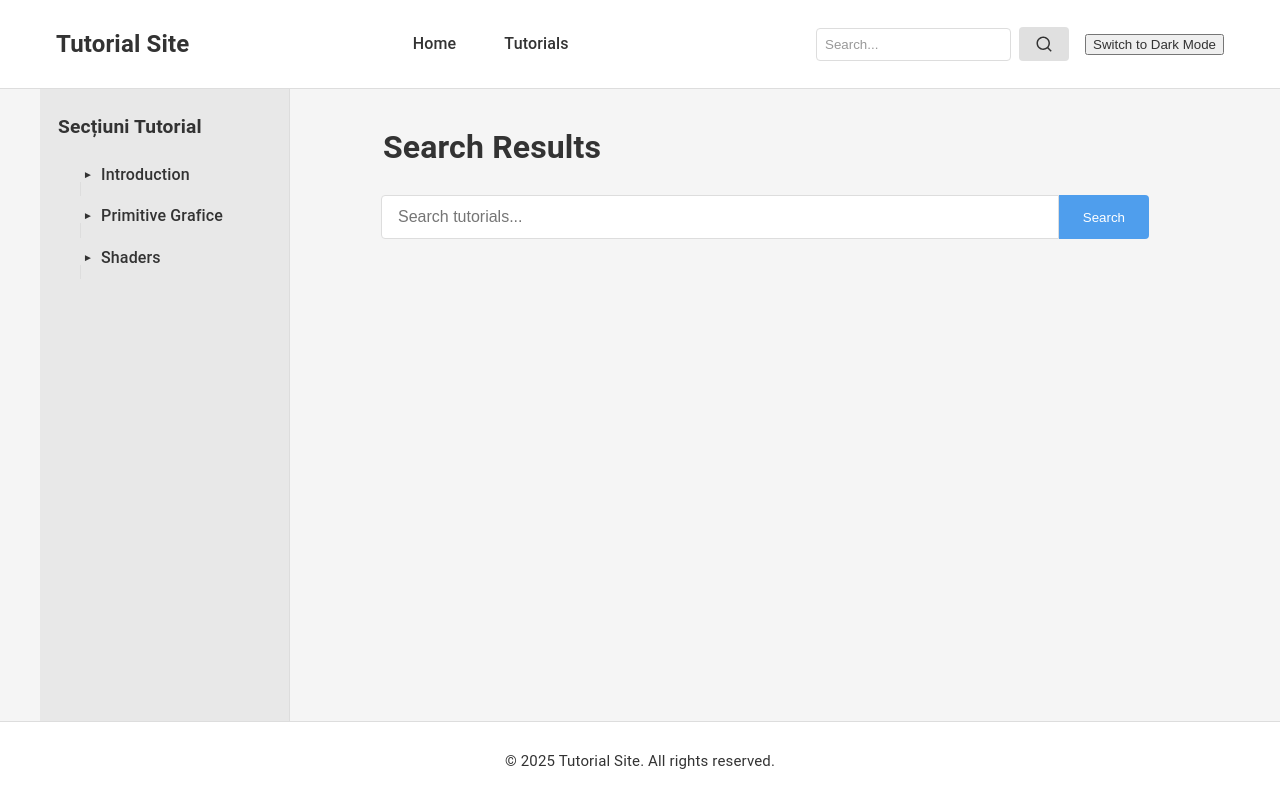
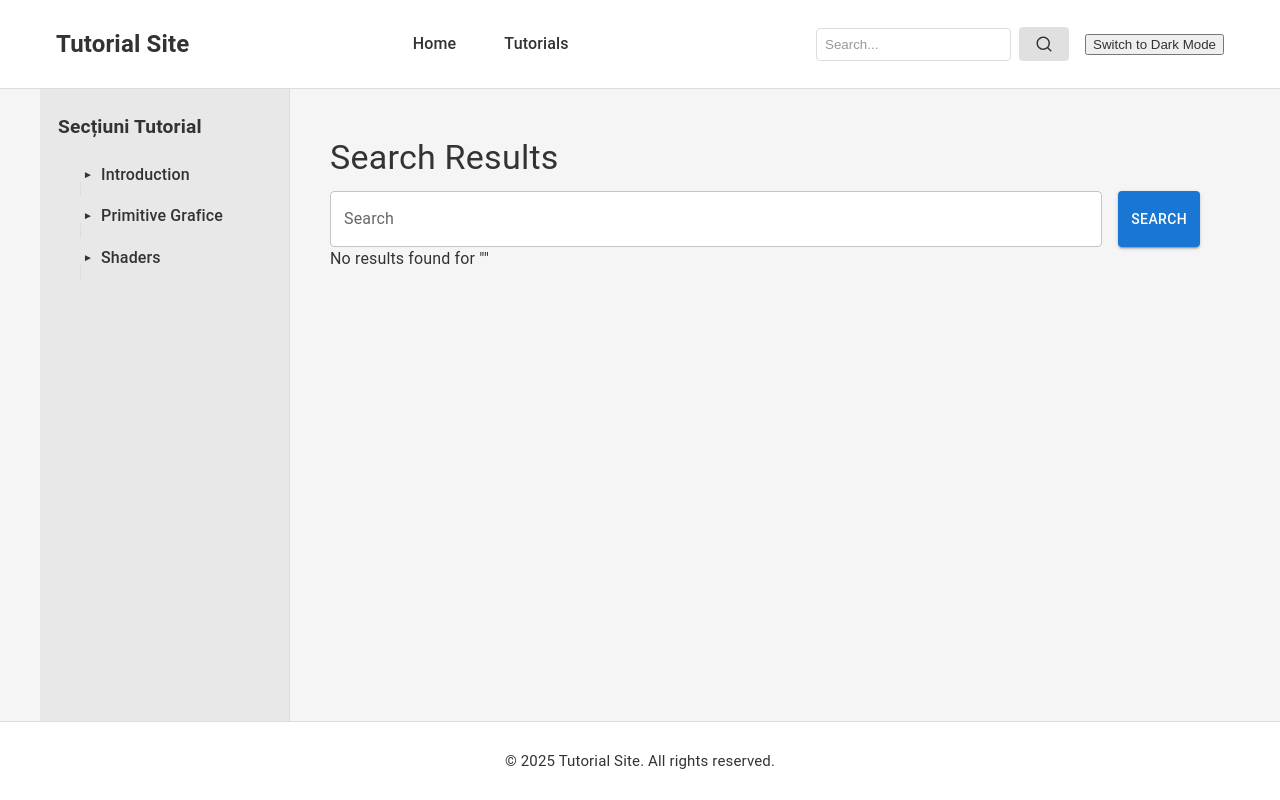
Before and after one commit to Lung-Alexandra/tutorial-site, a Next.js app: page /search in a window 1280 px wide. Built offline with nearby package versions, Linux system fonts and the light colour scheme.

Commit message:
refactor, converted to mui components

```diff
--- a/pages/search.tsx
+++ /dev/null
@@ -1,139 +0,0 @@
-import { useState, useEffect } from 'react';
-import { useRouter } from 'next/router';
-import Layout from '../components/Layout';
-import Link from 'next/link';
-import { getNavigation } from '../lib/navigation';
-import {Button, Grid} from "@mui/material";
-import ResultCard, {ResultCardState} from "./search/ResultCard";
-
-// Funcție pentru evidențierea termenului căutat
-
-export interface SearchResult {
-    title: string;
-    url: string;
-    snippets: string[];
-}
-
-export default function Search({ navigation, initialResults = [], initialQuery = '' }) {
-    const router = useRouter();
-    const [searchTerm, setSearchTerm] = useState<string>(initialQuery);
-    const [results, setResults] = useState<SearchResult[]>(initialResults);
-    const [loading, setLoading] = useState(false);
-    const [error, setError] = useState(null);
-
-    // Efectuăm căutarea atunci când query-ul se schimbă
-    useEffect(() => {
-        const query = router.query.q;
-
-        if (query) {
-            setSearchTerm(query);
-            performSearch(query);
-        }
-    }, [router.query.q]);
-
-    // Funcție pentru efectuarea căutării
-    const performSearch = async (query) => {
-        if (!query) return;
-
-        setLoading(true);
-        setError(null);
-
-        try {
-            const response = await fetch(`/api/search?q=${encodeURIComponent(query)}`);
-
-            if (!response.ok) {
-                throw new Error('Search request failed');
-            }
-
-            const data = await response.json();
-            setResults(data);
-        } catch (err) {
-            console.error('Search error:', err);
-            setError('An error occurred while searching. Please try again.');
-        } finally {
-            setLoading(false);
-        }
-    };
-
-    return (
-        <Layout nav={navigation} metadata={{ title: `Search Results for "${searchTerm}"`, description: `Search results for "${searchTerm}" in our tutorials` }}>
-            <div className="search-page">
-                <h1>Search Results</h1>
-
-                {/* Afișăm formularul de căutare pentru a permite căutări noi */}
-                <form
-                    className="search-form"
-                    onSubmit={(e) => {
-                        e.preventDefault();
-                        router.push(`/search?q=${encodeURIComponent(searchTerm)}`);
-                    }}
-                >
-                    <input
-                        type="text"
-                        value={searchTerm}
-                        onChange={(e) => setSearchTerm(e.target.value)}
-                        placeholder="Search tutorials..."
-                        className="search-input"
-                    />
-                    <button type="submit" className="search-button">Search</button>
-                </form>
-
-                {/* Afișăm rezultatele */}
-                <div className="search-results">
-                    {loading ? (
-                        <p className="loading">Searching...</p>
-                    ) : error ? (
-                        <p className="error">{error}</p>
-                    ) : results.length > 0 ? (
-                        <>
-                            <p className="results-count">Found {results.length} document(s) for "{searchTerm}"</p>
-                            <Grid container spacing={4}>
-                                {results.map((result, index) => (
-                                    <Grid size={12}>
-                                        <ResultCard state={new ResultCardState(result, searchTerm)} key={index}/>
-                                    </Grid>
-                                ))}
-                            </Grid>
-                        </>
-                    ) : searchTerm ? (
-                        <p className="no-results">No results found for "{searchTerm}"</p>
-                    ) : null}
-                </div>
-            </div>
-        </Layout>
-    );
-}
-
-export async function getServerSideProps({ query }) {
-    const q = query.q || '';
-    let initialResults = [];
-
-    // Obținem structura de navigare
-    const navigation = await getNavigation();
-
-    // Realizăm căutarea inițială pe server dacă avem un termen de căutare
-    if (q) {
-        try {
-            // URL-ul API trebuie să fie absolut pe server
-            const protocol = process.env.NODE_ENV === 'production' ? 'https' : 'http';
-            const host = process.env.VERCEL_URL || 'localhost:3000';
-            const apiUrl = `${protocol}://${host}/api/search?q=${encodeURIComponent(q)}`;
-
-            const response = await fetch(apiUrl);
-
-            if (response.ok) {
-                initialResults = await response.json();
-            }
-        } catch (error) {
-            console.error('Error fetching search results on server:', error);
-        }
-    }
-
-    return {
-        props: {
-            navigation,
-            initialResults,
-            initialQuery: q
-        }
-    };
-}
--- a/pages/search/ResultCard.tsx
+++ b/pages/search/ResultCard.tsx
@@ -1,6 +1,6 @@
 import Link from "next/link";
 import {Button, Card, CardHeader, Grid, Typography} from "@mui/material";
-import {SearchResult} from "../search";
+import {SearchResult} from "./index";
 
 export class ResultCardState {
     title: string;
--- /dev/null
+++ b/pages/search/index.tsx
@@ -0,0 +1,111 @@
+import { useState, useEffect } from 'react';
+import { useRouter } from 'next/router';
+import Layout from '../../components/Layout';
+import { Alert, Box, Button, CircularProgress, Grid, TextField, Typography } from "@mui/material";
+import ResultCard, { ResultCardState } from "./ResultCard";
+import { getNavigation } from '../../lib/navigation';
+
+export interface SearchResult {
+    title: string;
+    url: string;
+    snippets: string[];
+}
+
+export default function SearchPage({ navigation, initialResults = [], initialQuery = '' }) {
+    const router = useRouter();
+    const [searchTerm, setSearchTerm] = useState<string>(initialQuery);
+    const [results, setResults] = useState<SearchResult[]>(initialResults);
+    const [loading, setLoading] = useState(false);
+    const [error, setError] = useState<string | null>(null);
+
+    useEffect(() => {
+        if (router.query.q) {
+            const query = router.query.q as string;
+            setSearchTerm(query);
+            performSearch(query);
+        }
+    }, [router.query.q]);
+
+    const performSearch = async (query: string) => {
+        if (!query) return;
+
+        setLoading(true);
+        setError(null);
+
+        try {
+            const response = await fetch(`/api/search?q=${encodeURIComponent(query)}`);
+            if (!response.ok) throw new Error('Search request failed');
+            const data = await response.json();
+            setResults(data);
+        } catch {
+            setError('An error occurred while searching. Please try again.');
+        } finally {
+            setLoading(false);
+        }
+    };
+
+    return (
+        <Layout
+            nav={navigation}
+            metadata={{
+                title: `Search Results for "${searchTerm}"`,
+                description: `Search results for "${searchTerm}" in our tutorials`,
+            }}
+        >
+            <Box sx={{ px: 3, py: 4 }}>
+                <Typography variant="h4" gutterBottom>Search Results</Typography>
+
+                <Box component="form" sx={{ display: 'flex', gap: 2 }} onSubmit={(e) => {
+                    e.preventDefault();
+                    router.push(`/search?q=${encodeURIComponent(searchTerm)}`);
+                }}>
+                    <TextField
+                        fullWidth
+                        value={searchTerm}
+                        onChange={(e) => setSearchTerm(e.target.value)}
+                        placeholder="Search tutorials..."
+                        label="Search"
+                    />
+                    <Button type="submit" variant="contained">Search</Button>
+                </Box>
+
+                <Box>
+                    {loading ? <CircularProgress /> : error ? <Alert severity="error">{error}</Alert> :
+                        results.length ? (
+                            <>
+                                <Typography variant="subtitle1">Found {results.length} document(s)</Typography>
+                                <Grid container spacing={4}>
+                                    {results.map((result, index) => (
+                                        <Grid item key={index} xs={12}>
+                                            <ResultCard state={new ResultCardState(result, searchTerm)} />
+                                        </Grid>
+                                    ))}
+                                </Grid>
+                            </>
+                        ) : <Typography>No results found for "{searchTerm}"</Typography>}
+                </Box>
+            </Box>
+        </Layout>
+    );
+}
+
+export async function getServerSideProps({ query }) {
+    const q = query.q || '';
+    let initialResults = [];
+
+    const navigation = getNavigation();
+
+    if (q) {
+        try {
+            const protocol = process.env.NODE_ENV === 'production' ? 'https' : 'http';
+            const host = process.env.VERCEL_URL || 'localhost:3000';
+            const apiUrl = `${protocol}://${host}/api/search?q=${encodeURIComponent(q)}`;
+            const response = await fetch(apiUrl);
+            if (response.ok) initialResults = await response.json();
+        } catch {
+            console.error('Error fetching search results on server');
+        }
+    }
+
+    return { props: { navigation, initialResults, initialQuery: q } };
+}
```
